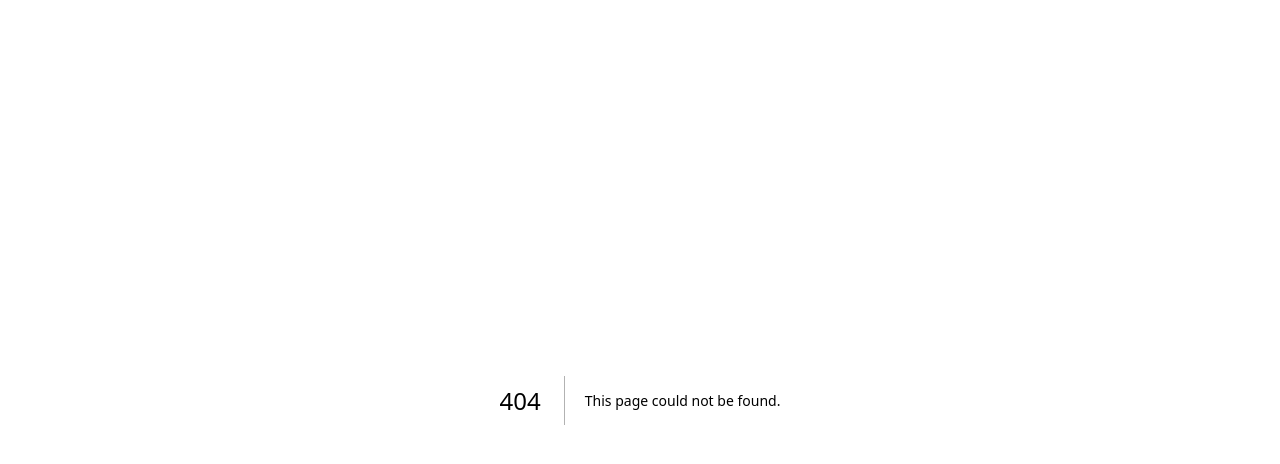
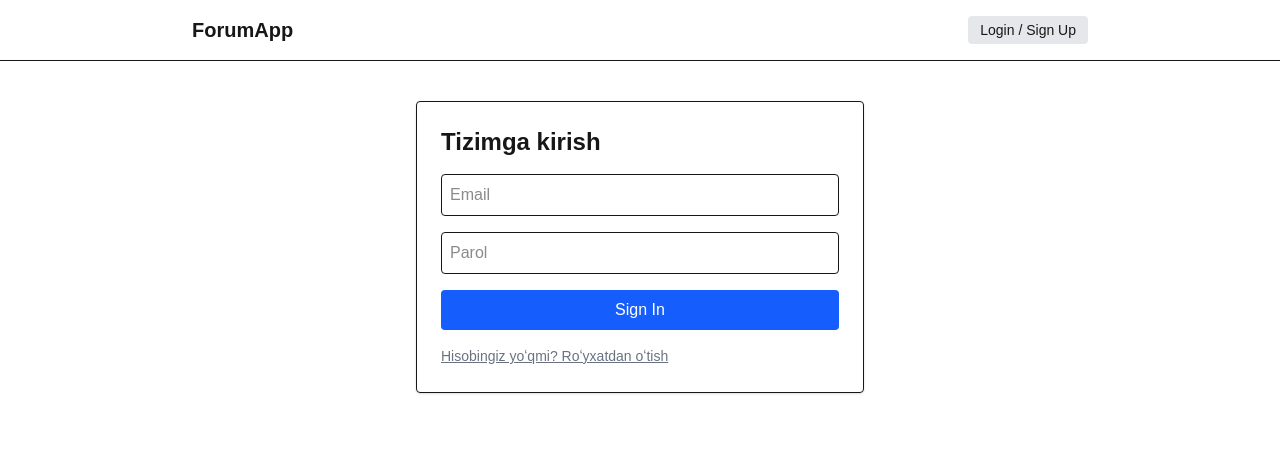
Before and after one commit to ismoilov6/Forum-App, a Next.js app: page /login in a window 1280 px wide. Before the commit this address had no page. Shown: the top 464 px of the page. Built offline with nearby package versions, Linux system fonts and the light colour scheme.

Commit message:
Add Supabase Auth login and signup flow

```diff
--- a/app/layout.tsx
+++ b/app/layout.tsx
@@ -1,29 +1,20 @@
-import type { Metadata } from "next";
-import { Geist, Geist_Mono } from "next/font/google";
 import "./globals.css";
+import Link from "next/link";
 
-const geistSans = Geist({
-  variable: "--font-geist-sans",
-  subsets: ["latin"],
-});
-
-const geistMono = Geist_Mono({
-  variable: "--font-geist-mono",
-  subsets: ["latin"],
-});
-
-export const metadata: Metadata = {
-  title: "Create Next App",
-  description: "Generated by create next app",
-};
-
-export default function RootLayout({ children }: LayoutProps<"/">) {
+export default function RootLayout({ children }: { children: React.ReactNode }) {
   return (
-    <html
-      lang="en"
-      className={`${geistSans.variable} ${geistMono.variable} h-full antialiased`}
-    >
-      <body className="min-h-full flex flex-col">{children}</body>
+    <html lang="uz">
+      <body>
+        <nav className="border-b p-4 mb-6">
+          <div className="max-w-4xl mx-auto flex justify-between items-center">
+            <Link href="/" className="font-bold text-xl">ForumApp</Link>
+            <Link href="/login" className="bg-gray-200 px-3 py-1 rounded text-sm hover:bg-gray-300">
+              Login / Sign Up
+            </Link>
+          </div>
+        </nav>
+        {children}
+      </body>
     </html>
   );
 }
--- /dev/null
+++ b/app/login/page.tsx
@@ -0,0 +1,62 @@
+"use client";
+
+import { useState } from "react";
+import { supabase } from "@/lib/supabase";
+import { useRouter } from "next/navigation";
+
+export default function LoginPage() {
+  const [email, setEmail] = useState("");
+  const [password, setPassword] = useState("");
+  const [isSignUp, setIsSignUp] = useState(false);
+  const [message, setMessage] = useState("");
+  const router = useRouter();
+
+  const handleAuth = async (e: React.FormEvent) => {
+    e.preventDefault();
+    setMessage("");
+
+    if (isSignUp) {
+      const { error } = await supabase.auth.signUp({ email, password });
+      if (error) setMessage(error.message);
+      else setMessage("Roʻyxatdan oʻtildi! Emailingizni tasdiqlang yoki login qiling.");
+    } else {
+      const { error } = await supabase.auth.signInWithPassword({ email, password });
+      if (error) setMessage(error.message);
+      else router.push("/");
+    }
+  };
+
+  return (
+    <main className="max-w-md mx-auto mt-10 p-6 border rounded shadow">
+      <h1 className="text-2xl font-bold mb-4">{isSignUp ? "Roʻyxatdan oʻtish" : "Tizimga kirish"}</h1>
+      <form onSubmit={handleAuth} className="space-y-4">
+        <input
+          type="email"
+          placeholder="Email"
+          value={email}
+          onChange={(e) => setEmail(e.target.value)}
+          className="w-full p-2 border rounded"
+          required
+        />
+        <input
+          type="password"
+          placeholder="Parol"
+          value={password}
+          onChange={(e) => setPassword(e.target.value)}
+          className="w-full p-2 border rounded"
+          required
+        />
+        <button type="submit" className="w-full bg-blue-600 text-white p-2 rounded">
+          {isSignUp ? "Sign Up" : "Sign In"}
+        </button>
+      </form>
+      {message && <p className="mt-4 text-sm text-red-500">{message}</p>}
+      <button
+        onClick={() => setIsSignUp(!isSignUp)}
+        className="mt-4 text-sm text-gray-500 underline"
+      >
+        {isSignUp ? "Hisobingiz bormi? Kirish" : "Hisobingiz yoʻqmi? Roʻyxatdan oʻtish"}
+      </button>
+    </main>
+  );
+}
```
